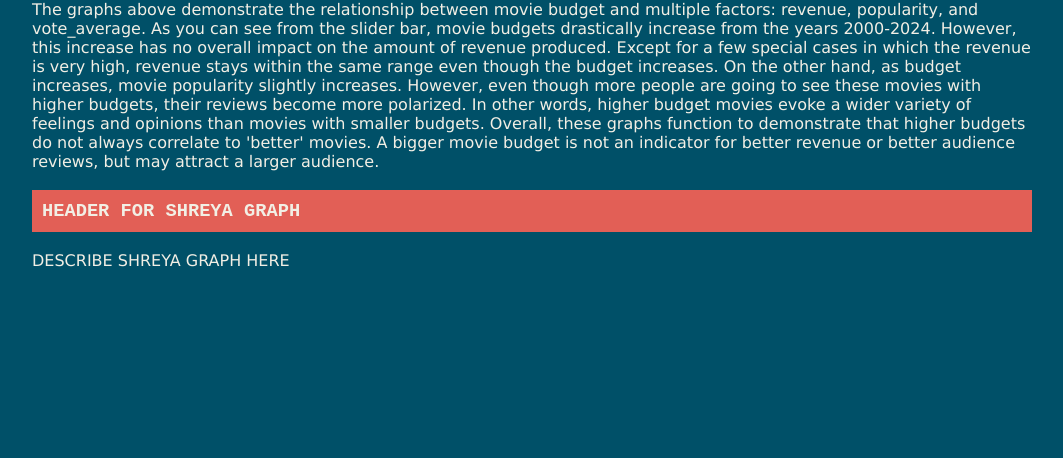
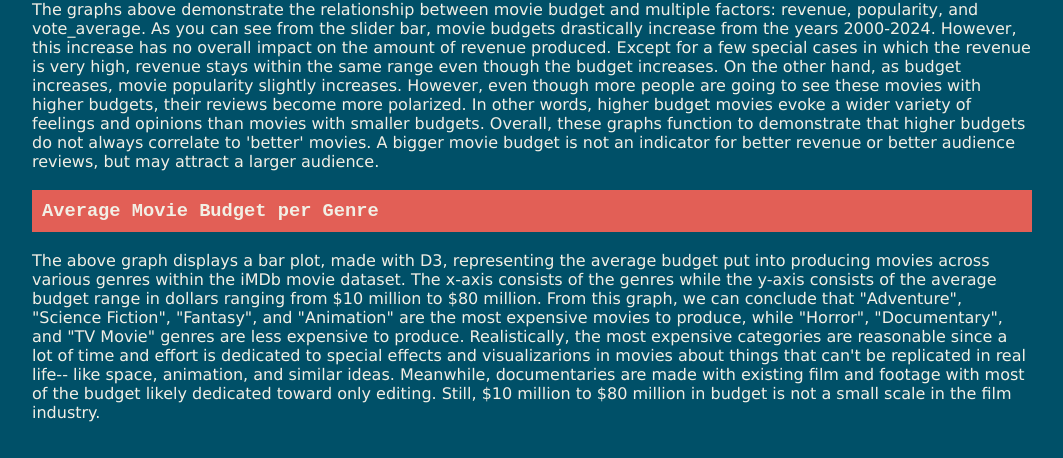
Before and after one commit to trisha-nelson-918/DS4200GroupProject, a plain HTML site: page graph_page.html in a window 1280 px wide. Shown: the part 2733-3191 px from the top of the page, without its empty margins (108-1171 px from the left). Before the commit the page ends 3039 px from the top, so only its background shows below. Drawn offline with nearby package versions, Linux system fonts and the light colour scheme.

Commit message:
Update graph_page.html

```diff
--- a/graph_page.html
+++ b/graph_page.html
@@ -103,7 +103,16 @@
         The graphs above demonstrate the relationship between movie budget and multiple factors: revenue, popularity, and vote_average. As you can see from the slider bar, movie budgets drastically increase from the years 2000-2024. However, this increase has no overall impact on the amount of revenue produced. Except for a few special cases in which the revenue is very high, revenue stays within the same range even though the budget increases. On the other hand, as budget increases, movie popularity slightly increases. However, even though more people are going to see these movies with higher budgets, their reviews become more polarized. In other words, higher budget movies evoke a wider variety of feelings and opinions than movies with smaller budgets. Overall, these graphs function to demonstrate that higher budgets do not always correlate to 'better' movies. A bigger movie budget is not an indicator for better revenue or better audience reviews, but may attract a larger audience.
     </p>
 
-    <h3>HEADER FOR SHREYA GRAPH</h3>
-    <p>DESCRIBE SHREYA GRAPH HERE</p>
+    <h3>Average Movie Budget per Genre</h3>
+    <p>
+        The above graph displays a bar plot, made with D3, representing the average budget put into producing movies across various genres
+        within the iMDb movie dataset. The x-axis consists of the genres while the y-axis consists of the average budget range in dollars
+        ranging from $10 million to $80 million. From this graph, we can conclude that "Adventure", "Science Fiction", "Fantasy", and "Animation"
+        are the most expensive movies to produce, while "Horror", "Documentary", and "TV Movie" genres are less expensive to produce. Realistically,
+        the most expensive categories are reasonable since a lot of time and effort is dedicated to special effects and visualizarions in movies about
+        things that can't be replicated in real life-- like space, animation, and similar ideas. Meanwhile, documentaries are made with existing film
+        and footage with most of the budget likely dedicated toward only editing. Still, $10 million to $80 million in budget is not a small scale
+        in the film industry.
+    </p>
 </body>
 </html>
```
